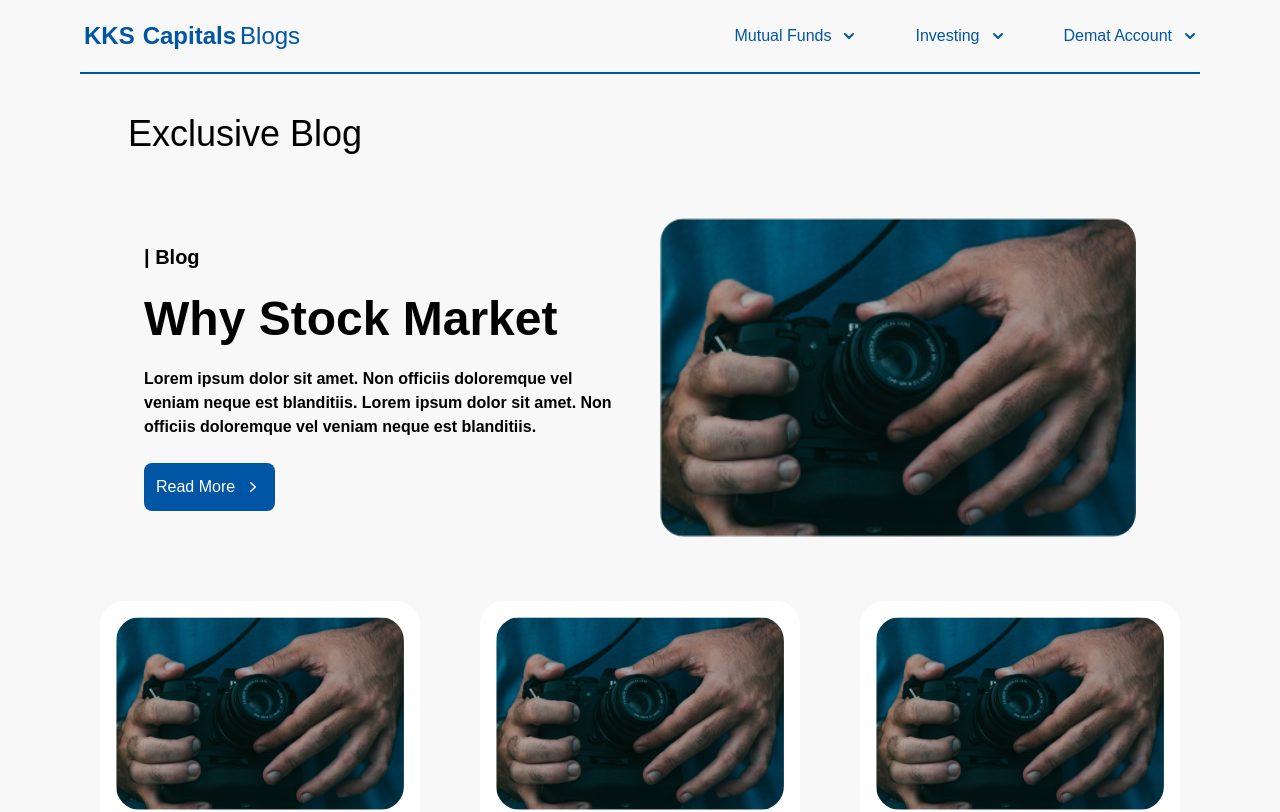
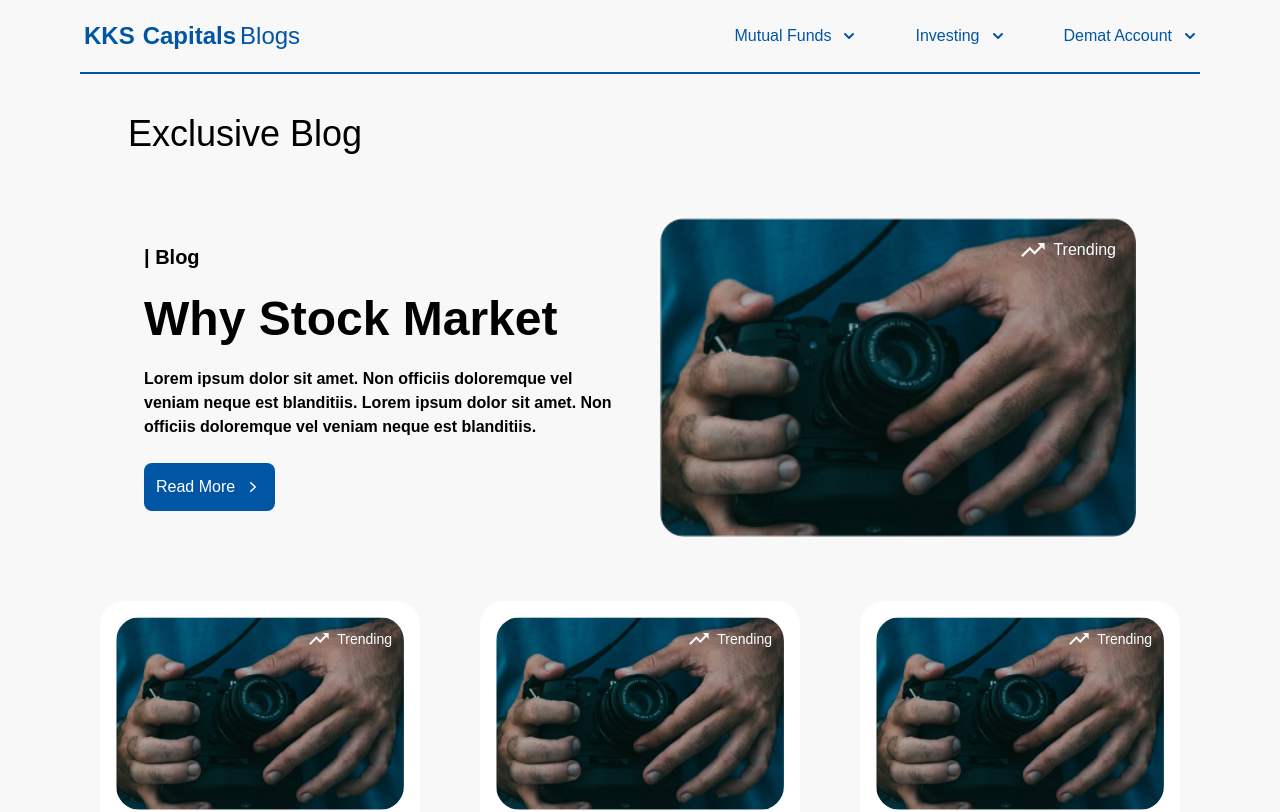
Before and after one commit to Aswanthachu/Blog-nextjs-wordpress, a Next.js app: page / in a window 1280 px wide. Shown: the top 812 px of the page. Built offline with nearby package versions, Linux system fonts and the light colour scheme.

Commit message:
trending status is added to post.

```diff
--- a/src/components/BlogCard.jsx
+++ b/src/components/BlogCard.jsx
@@ -1,36 +1,38 @@
 import Image from "next/image";
 import toast, { Toaster } from "react-hot-toast";
-import { useRouter } from 'next/router';
+import { useRouter } from "next/router";
 
 import Button from "./Button";
 
 import { ChevronRightIcon } from "@heroicons/react/20/solid";
+import Trending from "./Trending";
 
 const BlogCard = () => {
-  const router=useRouter();
+  const router = useRouter();
 
   const handleClick = () => {
     console.log("hiii");
-    router.push("/fghjk")
+    router.push("/fghjk");
   };
 
   const copyTOClipboard = () => {
     // navigator.clipboard.writeText(referData?.referalCode);
-    toast.success("link copied to clipboard",{
-        style: {
-            boxShadow:'none'
-          },
+    toast.success("link copied to clipboard", {
+      style: {
+        boxShadow: "none",
+      },
     });
   };
 
   return (
     <div className="p-4 rounded-3xl bg-white max-w-xs">
-      <div className="">
+      <div className="relative">
         <img
           src="/images/test1.png"
           alt="test"
           className="object-fill h-full w-full rounded-3xl "
         />
+        <Trending small />
       </div>
       <div className="my-2 px-2">
         <h1 className="text-lg font-semibold">Lorem Ipsum</h1>
--- a/src/components/RecentBlogCard.jsx
+++ b/src/components/RecentBlogCard.jsx
@@ -2,12 +2,12 @@ import React from "react";
 import { useRouter } from "next/router";
 
 import Button from "./Button";
+import Trending from "./Trending";
 
 const RecentBlogCard = () => {
   const router = useRouter();
 
   const handleClick = () => {
-    console.log("hiii");
     router.push("/fghjk");
   };
 
@@ -27,12 +27,13 @@ const RecentBlogCard = () => {
           className={`flex bg-darkBlue p-3 rounded-lg items-center text-white gap-2`}
         />
       </div>
-      <div className="w-1/2">
+      <div className="w-1/2 relative">
         <img
           src="/images/test1.png"
           alt="test"
           className="object-fill h-full w-full rounded-3xl "
         />
+        <Trending large />
       </div>
     </div>
   );
--- /dev/null
+++ b/src/components/Trending.jsx
@@ -0,0 +1,24 @@
+const Trending = ({ small }) => {
+  return (
+    <div
+      className={`flex absolute ${
+        small ? "top-3 right-3" : "top-5 right-5"
+      } text-white gap-2`}
+    >
+      <svg
+        viewBox="0 0 30 18"
+        fill="none"
+        xmlns="http://www.w3.org/2000/svg"
+        className={`${small ? "w-5" : "w-6"}`}
+      >
+        <path
+          d="M20.691 0.185181L24.0553 3.5495L16.8859 10.7189L11.0094 4.84234L0.123108 15.7433L2.19459 17.8148L11.0094 9L16.8859 14.8765L26.1415 5.63567L29.5058 9V0.185181H20.691Z"
+          fill="#F8F8F8"
+        />
+      </svg>
+      <p className={`${small && "text-sm"}`}>Trending</p>
+    </div>
+  );
+};
+
+export default Trending;
```
